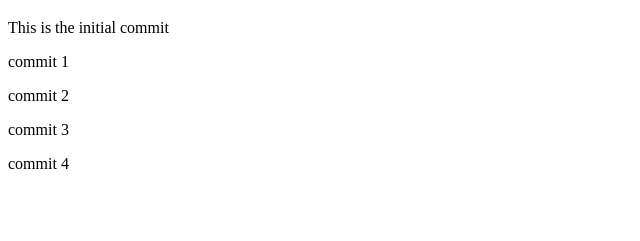
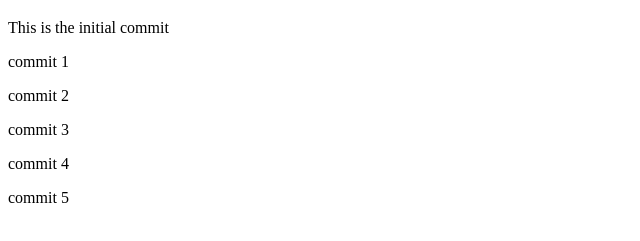
Before and after one commit to pcsandford/testing-things, a plain HTML site: page index.html in a window 1280 px wide. Shown: the part 61-302 px from the top of the page, without its empty margins (0-640 px from the left). Drawn offline with Linux system fonts and the light colour scheme.

Commit message:
commit 5 to be kept

```diff
--- a/index.html
+++ b/index.html
@@ -11,6 +11,7 @@
 <p>commit 2</p>
 <p>commit 3</p>
 <p>commit 4</p>
+<p>commit 5</p>
 
 </body>
 </html>
```
